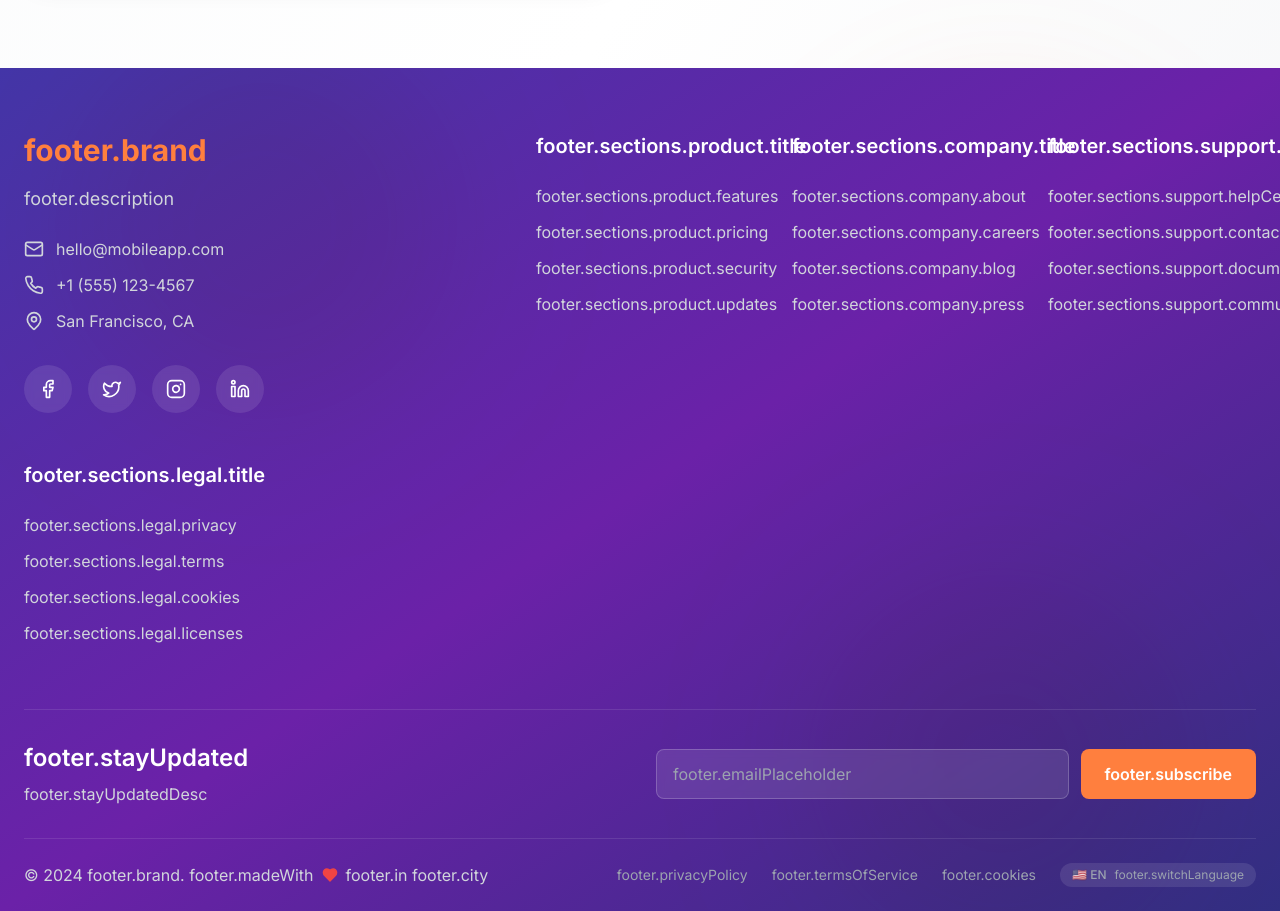
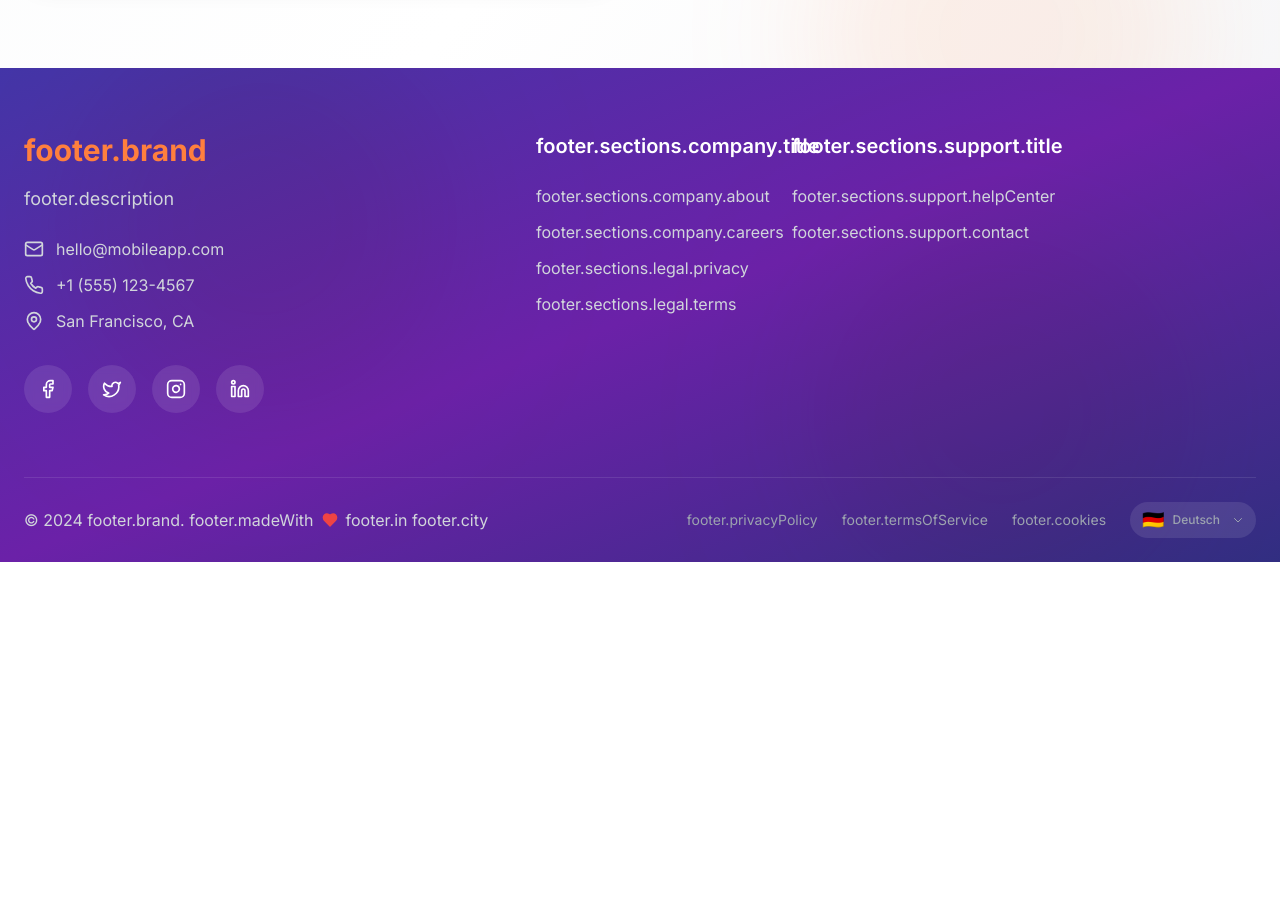
Before and after one commit to m-ahmedbashir/helpsta-web, a Next.js app: page /become-partner/become-partner in a window 1280 px wide. Shown: the part 960-1871 px from the top of the page. After the commit the page ends 1522 px from the top, so only its background shows below. Built offline with nearby package versions, Linux system fonts and the light colour scheme.

Commit message:
feat: implement Newsletter and LanguageSwitcher components in Footer

```diff
--- a/components/sections/Footer.tsx
+++ b/components/sections/Footer.tsx
@@ -2,8 +2,8 @@
 
 import { motion } from 'framer-motion';
 import { useInView } from 'react-intersection-observer';
-import { useTranslations, useLocale } from 'next-intl';
-import { useRouter, usePathname } from 'next/navigation';
+import { useTranslations } from 'next-intl';
+import { LanguageSwitcher } from '../ui/LanguageSwitcher';
 import { Mail, Phone, MapPin, Facebook, Twitter, Instagram, Linkedin, Heart } from 'lucide-react';
 
 const socialLinks = [
@@ -15,47 +15,27 @@ const socialLinks = [
 
 export function Footer() {
   const t = useTranslations('footer');
-  const locale = useLocale();
-  const router = useRouter();
-  const pathname = usePathname();
 
   const [ref, inView] = useInView({
     triggerOnce: true,
     threshold: 0.1,
   });
 
+  // Move legal links under company, free up a column for Newsletter
   const footerLinks = {
-    [t('sections.product.title')]: [
-      t('sections.product.features'),
-      t('sections.product.pricing'),
-      t('sections.product.security'),
-      t('sections.product.updates')
-    ],
     [t('sections.company.title')]: [
       t('sections.company.about'),
       t('sections.company.careers'),
-      t('sections.company.blog'),
-      t('sections.company.press')
+      t('sections.legal.privacy'),
+      t('sections.legal.terms'),
     ],
     [t('sections.support.title')]: [
       t('sections.support.helpCenter'),
       t('sections.support.contact'),
-      t('sections.support.documentation'),
-      t('sections.support.community')
-    ],
-    [t('sections.legal.title')]: [
-      t('sections.legal.privacy'),
-      t('sections.legal.terms'),
-      t('sections.legal.cookies'),
-      t('sections.legal.licenses')
     ],
   };
 
-  const switchLanguage = () => {
-    const newLocale = locale === 'de' ? 'en' : 'de';
-    const newPath = pathname.replace(`/${locale}`, `/${newLocale}`);
-    router.push(newPath);
-  };
+
 
   return (
     <footer ref={ref} id="contact" className="bg-gradient-to-br from-main-purple via-purple-800 to-indigo-900 text-white relative overflow-hidden">
@@ -158,12 +138,13 @@ export function Footer() {
           </motion.div>
 
           {/* Links Sections */}
+
           {Object.entries(footerLinks).map(([category, links], categoryIndex) => (
             <motion.div
               key={category}
               initial={{ opacity: 0, y: 50 }}
               animate={inView ? { opacity: 1, y: 0 } : {}}
-              transition={{ duration: 0.6, delay: 0.2 + categoryIndex * 0.1 }}
+              transition={{ duration: 0.6, delay: 0.3 + categoryIndex * 0.1 }}
             >
               <h4 className="text-xl font-semibold mb-6">{category}</h4>
               <ul className="space-y-3">
@@ -172,7 +153,7 @@ export function Footer() {
                     key={linkIndex}
                     initial={{ opacity: 0, x: -20 }}
                     animate={inView ? { opacity: 1, x: 0 } : {}}
-                    transition={{ duration: 0.4, delay: 0.3 + categoryIndex * 0.1 + linkIndex * 0.05 }}
+                    transition={{ duration: 0.4, delay: 0.4 + categoryIndex * 0.1 + linkIndex * 0.05 }}
                   >
                     <a
                       href="#"
@@ -187,37 +168,7 @@ export function Footer() {
           ))}
         </div>
 
-        {/* Newsletter Section */}
-        <motion.div
-          initial={{ opacity: 0, y: 30 }}
-          animate={inView ? { opacity: 1, y: 0 } : {}}
-          transition={{ duration: 0.6, delay: 0.8 }}
-          className="py-8 border-t border-white/10"
-        >
-          <div className="grid md:grid-cols-2 gap-8 items-center">
-            <div>
-              <h4 className="text-2xl font-semibold mb-2">{t('stayUpdated')}</h4>
-              <p className="text-gray-300">{t('stayUpdatedDesc')}</p>
-            </div>
-            <motion.div
-              whileHover={{ scale: 1.02 }}
-              className="flex gap-3"
-            >
-              <input
-                type="email"
-                placeholder={t('emailPlaceholder')}
-                className="flex-1 px-4 py-3 bg-white/10 border border-white/20 rounded-lg focus:outline-none focus:border-gradient-app-main-1 backdrop-blur-sm placeholder-gray-400"
-              />
-              <motion.button
-                whileHover={{ scale: 1.05 }}
-                whileTap={{ scale: 0.95 }}
-                className="px-6 py-3 bg-orange-main hover:bg-gradient-app-main-1 rounded-lg font-semibold hover:shadow-lg transition-all duration-300"
-              >
-                {t('subscribe')}
-              </motion.button>
-            </motion.div>
-          </div>
-        </motion.div>
+
 
         {/* Bottom Bar */}
         <motion.div
@@ -233,15 +184,7 @@ export function Footer() {
             <a href="#" className="hover:text-white transition-colors">{t('privacyPolicy')}</a>
             <a href="#" className="hover:text-white transition-colors">{t('termsOfService')}</a>
             <a href="#" className="hover:text-white transition-colors">{t('cookies')}</a>
-            <button
-              onClick={switchLanguage}
-              className="flex items-center gap-2 px-3 py-1 bg-white/10 hover:bg-white/20 rounded-full transition-colors"
-            >
-              <span className="text-xs font-medium">
-                {locale === 'de' ? '🇩🇪 DE' : '🇺🇸 EN'}
-              </span>
-              <span className="text-xs">{t('switchLanguage')}</span>
-            </button>
+            <LanguageSwitcher dropdownClassName="px-3 py-1" />
           </div>
         </motion.div>
       </div>
--- /dev/null
+++ b/components/ui/LanguageSwitcher.tsx
@@ -0,0 +1,76 @@
+"use client";
+
+import { useLocale } from "next-intl";
+import { useRouter, usePathname } from "next/navigation";
+import React, { useState } from "react";
+
+interface LanguageSwitcherProps {
+  className?: string;
+  dropdownClassName?: string;
+  optionClassName?: string;
+}
+
+const SUPPORTED_LOCALES = [
+  { code: "de", label: "Deutsch", flag: "🇩🇪" },
+  { code: "en", label: "English", flag: "🇺🇸" },
+];
+
+export const LanguageSwitcher: React.FC<LanguageSwitcherProps> = ({
+  className = "",
+  dropdownClassName = "",
+  optionClassName = "",
+}) => {
+  const locale = useLocale();
+  const router = useRouter();
+  const pathname = usePathname();
+  const [open, setOpen] = useState(false);
+
+  const current = SUPPORTED_LOCALES.find((lng) => lng.code === locale) || SUPPORTED_LOCALES[0];
+
+  const handleSwitch = (newLocale: string) => {
+    setOpen(false);
+    if (locale === newLocale) return;
+    let segments = pathname.split("/").filter(Boolean);
+    if (SUPPORTED_LOCALES.map(l => l.code).includes(segments[0])) {
+      segments[0] = newLocale;
+    } else {
+      segments = [newLocale, ...segments];
+    }
+    const newPath = "/" + segments.join("/");
+    router.push(newPath);
+  };
+
+  return (
+    <div className={`relative inline-block ${className}`}
+      tabIndex={0}
+      onBlur={() => setTimeout(() => setOpen(false), 100)}
+    >
+      <button
+        className={`flex items-center gap-2 px-3 py-1 rounded-full transition-colors bg-white/10 hover:bg-white/20 text-gray-400 min-w-[90px] ${dropdownClassName}`}
+        onClick={() => setOpen((v) => !v)}
+        aria-haspopup="listbox"
+        aria-expanded={open}
+      >
+        <span className="text-lg">{current.flag}</span>
+        <span className="text-xs font-medium">{current.label}</span>
+        <svg className="w-3 h-3 ml-1" fill="none" stroke="currentColor" strokeWidth="2" viewBox="0 0 24 24"><path strokeLinecap="round" strokeLinejoin="round" d="M19 9l-7 7-7-7" /></svg>
+      </button>
+      {open && (
+        <ul className="absolute right-0 mt-2 w-36 bg-white text-gray-900 rounded shadow-lg z-50 border border-gray-200" role="listbox">
+          {SUPPORTED_LOCALES.map((lng) => (
+            <li
+              key={lng.code}
+              className={`flex items-center gap-2 px-3 py-2 cursor-pointer hover:bg-orange-main/80 hover:text-white transition-colors ${optionClassName} ${locale === lng.code ? "bg-orange-main text-white" : ""}`}
+              onClick={() => handleSwitch(lng.code)}
+              role="option"
+              aria-selected={locale === lng.code}
+            >
+              <span className="text-lg">{lng.flag}</span>
+              <span className="text-xs font-medium">{lng.label}</span>
+            </li>
+          ))}
+        </ul>
+      )}
+    </div>
+  );
+};
--- /dev/null
+++ b/components/ui/NewsLetter.tsx
@@ -0,0 +1,25 @@
+import React from "react";
+import { useTranslations } from "next-intl";
+
+export const Newsletter: React.FC = () => {
+  const t = useTranslations("footer");
+  return (
+    <section className="w-full max-w-md mx-auto bg-gradient-to-br from-main-purple via-purple-800 to-indigo-900 rounded-xl shadow-lg p-8 flex flex-col gap-4 border border-white/10">
+      <h4 className="text-2xl font-semibold mb-2 text-orange-main">{t("stayUpdated")}</h4>
+      <p className="text-gray-300 mb-4">{t("stayUpdatedDesc")}</p>
+      <form className="flex gap-3">
+        <input
+          type="email"
+          placeholder={t("emailPlaceholder")}
+          className="flex-1 px-4 py-3 bg-white/10 border border-white/20 rounded-lg focus:outline-none focus:border-gradient-app-main-1 backdrop-blur-sm placeholder-gray-400"
+        />
+        <button
+          type="submit"
+          className="px-6 py-3 bg-orange-main hover:bg-gradient-app-main-1 rounded-lg font-semibold hover:shadow-lg transition-all duration-300 text-white"
+        >
+          {t("subscribe")}
+        </button>
+      </form>
+    </section>
+  );
+};
```
